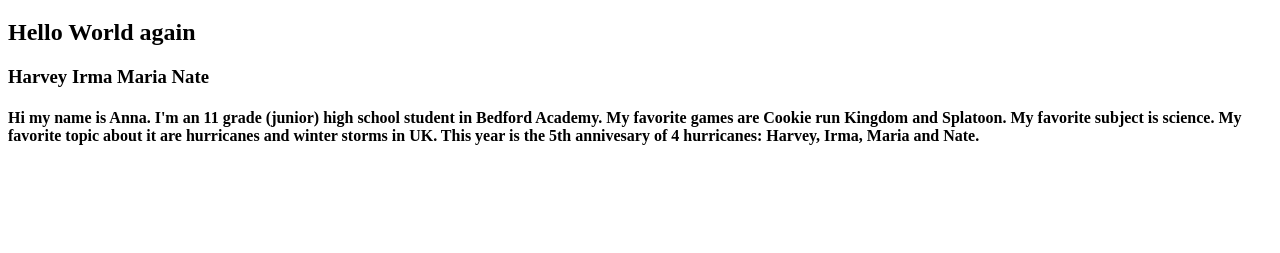
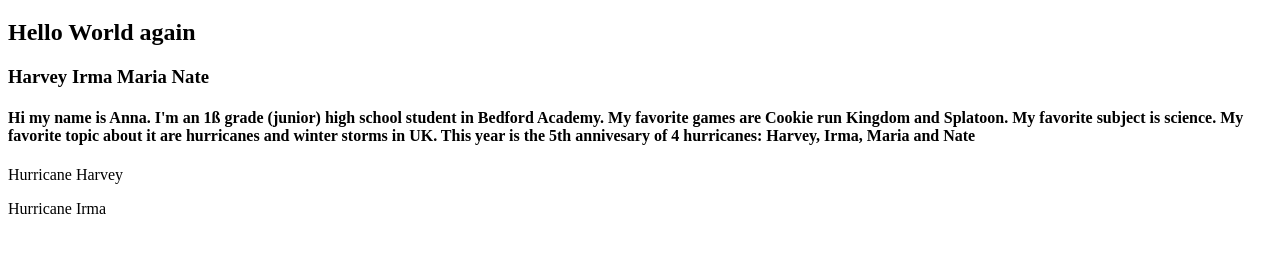
Before and after one commit to Cherry342/cherry342.github.io, a plain HTML site: page index.html in a window 1280 px wide. Shown: the part 61-314 px from the top of the page. Drawn offline with Linux system fonts and the light colour scheme.

Commit message:
Added pages

```diff
--- a/index.html
+++ b/index.html
@@ -10,14 +10,10 @@
     <h1>Hello World! </h1>
     <h2>Hello World again</h2>
     <h3>Harvey Irma Maria Nate </h3>
-    <h4> Hi my name is Anna. I'm an 11 grade (junior) high school student in Bedford Academy. My favorite games are Cookie run Kingdom and Splatoon.
+    <h4> Hi my name is Anna. I'm an 1ß grade (junior) high school student in Bedford Academy. My favorite games are Cookie run Kingdom and Splatoon.
  My favorite subject is science. My favorite topic about it are hurricanes and winter storms in UK.
-This year is the 5th annivesary of 4 hurricanes: Harvey, Irma, Maria and Nate.
-
-
-
-
-
-
+This year is the 5th annivesary of 4 hurricanes: Harvey, Irma, Maria and Nate</h4>
+ <p>Hurricane Harvey</p>
+ <p>Hurricane Irma</p>
   </body>
   </html>
```
